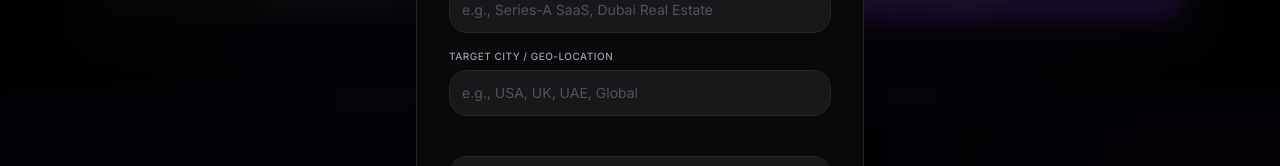
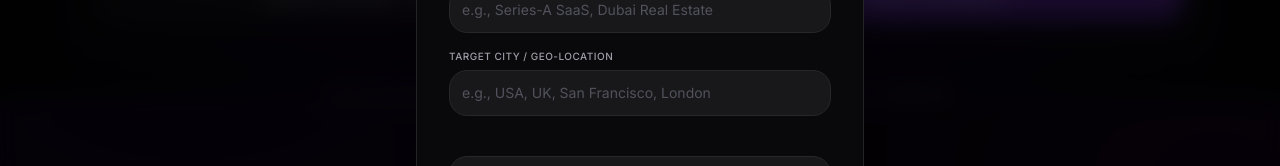
Before and after one commit to yadsashel/LorPulse, a React (Vite) app: page / in a window 1280 px wide. Both pictures are taken after a click on the button "LAUNCH PIPELINE — $7". Shown: the part 3098-3264 px from the top of the page. Built offline with nearby package versions, Linux system fonts and the light colour scheme; no server answers.

Commit message:
update: TARGET REGION

```diff
--- a/src/components/RequirementsModal.tsx
+++ b/src/components/RequirementsModal.tsx
@@ -222,7 +222,7 @@ export function RequirementsModal({ onClose }: RequirementsModalProps) {
                       value={formData.city}
                       onChange={handleInputChange}
                       className="w-full bg-zinc-900 border border-zinc-800 p-3 rounded-xl text-sm text-white focus:outline-none focus:border-purple-500 transition-colors placeholder-zinc-600"
-                      placeholder="e.g., USA, UK, UAE, Global"
+                      placeholder="e.g., USA, UK, San Francisco, London"
                     />
                   </div>
 
```
